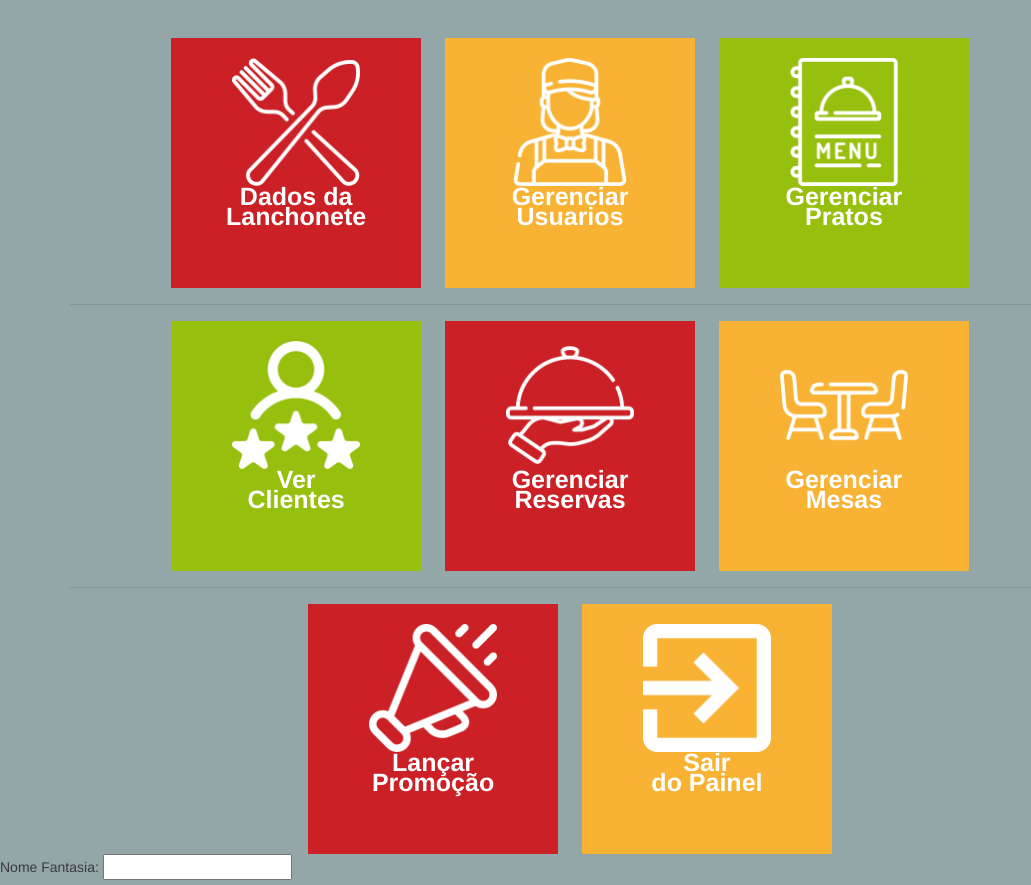
After one commit to AndreSaxton/Projeto-de-Lab.Eng.Soft., a PHP site: page /Front/admin.php in a window 1280 px wide. The commit adds this page. Shown: the whole page, without its empty margins (0-1031 px from the left). Run offline with PHP 8.4, Linux system fonts and the light colour scheme; the visitor is signed in with stand-in values (Sample User, id 1); some libraries are stand-ins or nearby versions.

Commit message:
criando Painel e sessão/log

```diff
--- /dev/null
+++ b/Front/admin.php
@@ -0,0 +1,82 @@
+<?php
+session_start();
+if((!isset ($_SESSION['login']) == true) and (!isset ($_SESSION['senha']) == true))
+{
+  unset($_SESSION['login']);
+  unset($_SESSION['senha']);
+  header('location:admin-login.php');
+}
+include('header-adm.php'); ?>
+<style> body{background-color: #93a6a8;} </style>
+<section id="area-blocos">
+	<div class="container">
+		<div class="row">
+			<div align="center" class="fond">
+				<div style="width:1000px;">
+
+					<a href="http://localhost/Front/dados-lanchonete.php">
+						<div class="box-item" style="background-color:#cb2025;">
+							<img src="./Icones/garfo.png" class="img-responsive">
+							<p class="text-bloco">Dados da <br> Lanchonete</p>
+						</div>
+					</a>
+					<a href="https://www.devmedia.com.br/javascript-redirect-redirecionando-o-usuario-com-window-location/39809">
+						<div class="box-item" style="background-color:#f8b334;">
+							<img src="./Icones/usuarios.png" class="img-responsive">
+							<p class="text-bloco">Gerenciar <br> Usuarios</p>
+						</div>
+					</a>
+					<a href="https://www.devmedia.com.br/javascript-redirect-redirecionando-o-usuario-com-window-location/39809">
+						<div class="box-item" style="background-color:#97bf0d;">
+							<img src="./Icones/pratos.png" class="img-responsive">
+							<p class="text-bloco">Gerenciar <br> Pratos</p>
+						</div>
+					</a>
+
+					<hr>
+
+					<a href="https://www.devmedia.com.br/javascript-redirect-redirecionando-o-usuario-com-window-location/39809">
+						<div class="box-item" style="background-color:#97bf0d;">
+							<img src="./Icones/cliente.png" class="img-responsive">
+							<p class="text-bloco">Ver<br> Clientes</p>
+						</div>
+					</a>
+					<a href="https://www.devmedia.com.br/javascript-redirect-redirecionando-o-usuario-com-window-location/39809">
+						<div class="box-item" style="background-color:#cb2025;">
+							<img src="./Icones/reserva.png" class="img-responsive">
+							<p class="text-bloco">Gerenciar <br> Reservas</p>
+						</div>
+					</a>
+					<a href="https://www.devmedia.com.br/javascript-redirect-redirecionando-o-usuario-com-window-location/39809">
+						<div class="box-item" style="background-color:#f8b334;">
+							<img src="./Icones/mesas.png" class="img-responsive">
+							<p class="text-bloco">Gerenciar <br> Mesas</p>
+						</div>
+					</a>
+					<hr>
+  					<a href="https://www.devmedia.com.br/javascript-redirect-redirecionando-o-usuario-com-window-location/39809">
+						<div class="box-item" style="background-color:#cb2025;">
+							<img src="./Icones/promocao.png" class="img-responsive">
+							<p class="text-bloco">Lançar <br> Promoção</p>
+						</div>
+					</a>
+					<a href="https://www.devmedia.com.br/javascript-redirect-redirecionando-o-usuario-com-window-location/39809">
+						<div class="box-item" style="background-color:#f8b334;">
+							<img src="./Icones/sair.png" class="img-responsive">
+							<p class="text-bloco">Sair <br> do Painel</p>
+						</div>
+					</a>
+				</div>
+			</div>
+		</div>
+	</div>
+</section>
+<section id="formulario-edicao">
+	<form>
+		<label> Nome Fantasia: </label>
+		<input type="" name="">
+	</form>
+</section>
+
+</body>
+</html>
--- /dev/null
+++ b/Front/header-adm.php
@@ -0,0 +1,15 @@
+<!DOCTYPE html>
+<html>
+<head>
+	<title>Painel de Controle - Lanche On net</title>
+	<script src="jquery-3.4.1.min.js"></script>
+    <script src="http://dentistanotatuape.web7039.uni5.net/wp-content/themes/drthiagomoghetti/js/jquery.validate.js"></script>
+    <link rel="stylesheet" href="bootstrap-4.3.1-dist/css/bootstrap.min.css">
+    <link rel="stylesheet" href="style.css">
+    <script src="script.js"></script>
+
+    <meta charset="UTF-8">
+    <meta name="viewport" content="width=device-width, initial-scale=1.0">
+    <meta http-equiv="X-UA-Compatible" content="ie=edge">
+</head>
+<body>
--- a/Front/script.js
+++ b/Front/script.js
@@ -22,4 +22,48 @@ $( document ).ready(function() {
 		}
 	});
 
+	$('#validar-log-admin').validate({
+		rules: {
+			login: { required: true, minlength: 2 },
+			senha: { required: true,  minlength: 6}
+		},messages: {
+			login: { required: 'Preencha o seu Login', minlength: 'No mínimo 2 letras'},
+			senha: { required: 'Informe a sua senha',  minlength: 'Tamanho mínimo: 06 dígitos' }
+		},submitHandler: function(form) {
+			var dados = $(form).serialize();
+			$.ajax({
+				type: 'POST',
+				url: document.location.origin + '/Front/php/admin/login.php',
+				async: true,
+				data: dados,
+				success: function(data) {
+					if(data == '1') {
+						alert('sucesso! Redirecionando...');
+						window.location.href ="http://localhost/Front/admin.php";
+					}else{
+						alert('Acesso Negado');
+					}
+				}
+			});
+		}
+	});
+
+	$('.retornar').click(function() {
+		window.location.href ="http://localhost/Front/admin.php";
+	});
+
+	$('.atualizar').click(function() {
+		var opcao = $(this).data("item");
+		switch(opcao) {
+			case 'lanchonete':
+			    alert('lanchonete');
+			break;
+		  	case 'teste':
+			    alert('não');
+			break;
+		  	default:
+		    alert('caso excessão');
+		}
+	});
+
 });
--- a/Front/style.css
+++ b/Front/style.css
@@ -1,3 +1,311 @@
+/*PAINEL ADMINISTRADOR*/
+
+body, html {
+  height: 100%;
+  margin: 0;
+}
+
+* {
+  box-sizing: border-box;
+}
+
+.fundo{
+    background-image: url(Icones/fundo_painel.jpg);
+
+  /* Add the blur effect */
+  filter: blur(5px);
+  -webkit-filter: blur(5px);
+
+  /* Full height */
+  height: 100%;
+
+  /* Center and scale the image nicely */
+  background-position: center;
+  background-repeat: no-repeat;
+  background-size: cover;
+}
+
+#logar{
+    position: absolute;
+    top: 40%;
+    left: 40%;
+}
+
+.input-login-adm{
+    height: 45px;
+    width: 300px;
+    background: rgba(10, 1, 1, 0.5);
+    color: white;
+    font-size: 25px;
+    border: white 1px solid;
+    -webkit-box-shadow: -8px 4px 24px 0px rgba(255,255,255,1);
+    -moz-box-shadow: -8px 4px 24px 0px rgba(255,255,255,1);
+    box-shadow: -8px 4px 24px 0px rgba(255,255,255,1);
+}
+
+.lbl-login-adm{
+    color: white;
+    font-size: 40px;
+    text-shadow: 4px 3px 5px rgba(0,0,0,0.94);
+}
+
+.transl-17px{
+    transform: translateY(17px)!important;
+}
+
+#login-button img{
+  display: block;
+  margin: auto;
+  width: 100%;
+  height: auto;
+}
+
+#login-button{
+    position: absolute;
+    top: -130px;
+    left: 0;
+    right: 0;
+    padding: 30px;
+    margin: auto;
+    width: 130px;
+    height: 130px;
+    border-radius: 50%;
+    background: rgba(3,3,3,.8);
+    overflow: hidden;
+    box-shadow: 10px 10px 30px #000;
+}
+
+#btn-login{
+    position: relative;
+    left: 31%;
+    right: 50%;
+    background: rgba(249, 154, 68, 0.73);
+    color: white;
+    box-shadow: 10px 10px 30px #000;
+    padding: 2% 12%;
+    text-transform: uppercase;
+    border: none;
+    font-weight: bold;
+    transition: all 0.5s linear;
+    margin-top: 9%;
+}
+
+#btn-login:hover{
+    background: #F44336;
+    border: white 2px solid;
+}
+
+#validar-log-admin .error{
+    color: white;
+    font-weight: bold;
+}
+/*END PAINEL*/
+
+/*INDEX DO PAINEL*/
+
+#area-blocos{
+    margin-top: 3%;
+}
+
+.box-item
+{
+    display: inline-block;
+    border: 0;
+    width: 250px;
+    height: 250px;
+    position: relative;
+    -webkit-transition: all 200ms ease-in;
+    -webkit-transform: scale(1);
+    -ms-transition: all 200ms ease-in;
+    -ms-transform: scale(1);
+    -moz-transition: all 200ms ease-in;
+    -moz-transform: scale(1);
+    transition: all 200ms ease-in;
+    transform: scale(1);
+    margin: 0% 1%;
+    cursor: pointer;
+    padding: 2%;
+
+}
+.box-item:hover
+{
+    box-shadow: 0px 0px 50px #000000;
+    z-index: 2;
+    -webkit-transition: all 200ms ease-in;
+    -webkit-transform: scale(1.5);
+    -ms-transition: all 200ms ease-in;
+    -ms-transform: scale(1.5);
+    -moz-transition: all 200ms ease-in;
+    -moz-transform: scale(1.5);
+    transition: all 200ms ease-in;
+    transform: scale(1.5);
+}
+
+.text-bloco{
+    font-weight: bold;
+    font-size: 25px;
+    color: white;
+}
+
+/*END INDEX PAINEL*/
+
+
+/*INTERNA DE ELEMENTO DO PAINEL*/
+
+body {
+  font-family: "Helvetica Neue", Helvetica, Arial;
+  font-size: 14px;
+  line-height: 20px;
+  font-weight: 400;
+  color: #3b3b3b;
+  -webkit-font-smoothing: antialiased;
+  font-smoothing: antialiased;
+  background: #2b2b2b;
+}
+@media screen and (max-width: 580px) {
+  body {
+    font-size: 16px;
+    line-height: 22px;
+  }
+}
+
+.wrapper {
+  margin: 0 auto;
+  padding: 40px;
+  max-width: 800px;
+}
+
+.table {
+  margin: 0 0 40px 0;
+  width: 100%;
+  box-shadow: 0 1px 3px rgba(0, 0, 0, 0.2);
+  display: table;
+}
+@media screen and (max-width: 580px) {
+  .table {
+    display: block;
+  }
+}
+
+
+.table .row {
+  display: table-row;
+  background: #f6f6f6;
+}
+.table .row:nth-of-type(odd) {
+  background: #e9e9e9;
+}
+.row.header {
+  font-weight: 900;
+  color: #ffffff;
+  background: #ea6153!important;
+}
+.row.green {
+  background: #27ae60;
+}
+.row.blue {
+  background: #2980b9;
+}
+@media screen and (max-width: 580px) {
+  .row {
+    padding: 14px 0 7px;
+    display: block;
+  }
+  .row.header {
+    padding: 0;
+    height: 6px;
+  }
+  .row.header .cell {
+    display: none;
+  }
+  .row .cell {
+    margin-bottom: 10px;
+  }
+  .row .cell:before {
+    margin-bottom: 3px;
+    content: attr(data-title);
+    min-width: 98px;
+    font-size: 10px;
+    line-height: 10px;
+    font-weight: bold;
+    text-transform: uppercase;
+    color: #969696;
+    display: block;
+  }
+}
+
+.cell {
+  padding: 6px 12px;
+  display: table-cell;
+}
+@media screen and (max-width: 580px) {
+  .cell {
+    padding: 2px 16px;
+    display: block;
+  }
+}
+
+.btn-acao{
+    padding: 1em;
+    border-radius: .2em;
+    outline: none;
+    background-color: #EEE;
+    border: none;
+    color: #555;
+    font-weight: 700;
+    font-family: 'Roboto', sans-serif;
+    cursor: pointer;
+    transition: .2s;
+    box-shadow: 0em 0em 3em rgba(0,0,0,0);
+}
+
+.blur-hover:hover:enabled{
+    color: rgba(0, 0, 0, 0.3);
+    box-shadow: .1em .1em 3em rgba(200, 200, 200, 0.5);
+}
+
+.yes-or-no-field{
+    display: none;
+    position: relative;
+}
+
+.yes-button{
+    background-color: rgb(202, 242, 150);
+    text-align: left;
+    padding-right: 2em;
+    z-index: 1;
+    position: relative;
+}
+.yes-button:disabled, .no-button:disabled{
+    background-color: #ddd;
+}
+.or-button{
+    background: #eee;
+    text-align: center;
+    padding: 10px;
+    border-radius: 33px;
+    border: .2em solid #fff;
+    margin: -1em;
+    cursor: default;
+    font-weight: 800;
+    color: rgba(0,0,0,0.2);
+    z-index: 2;
+    position: relative;
+}
+.no-button{
+    background-color: rgb(243, 141, 104);
+    text-align: right;
+    padding-left: 2em;
+    z-index: 1;
+    position: relative;
+}
+
+/*END INTERNA DE ELEMENTO DO PAINEL*/
+
+
+
+
+/*SITE LADO CLIENTE*/
 header{
     background-color: #f75353;
 }
```
Also changed, not shown: Front/admin-login.php (added, +40 -0 lines), Front/dados-lanchonete.php (added, +63 -0 lines), Front/php/admin/login.php (added, +30 -0 lines), Front/php/connection.php (added, +12 -0 lines), Front/Icones/cadeira.png (added), Front/Icones/cliente.png (added), Front/Icones/fundo_painel.jpg (added), Front/Icones/garfo.png (added), Front/Icones/lanchonete.png (added), Front/Icones/mesas.png (added), Front/Icones/pratos.png (added), Front/Icones/promocao.png (added), Front/Icones/reserva.png (added), Front/Icones/sair.png (added), 2 more files.
